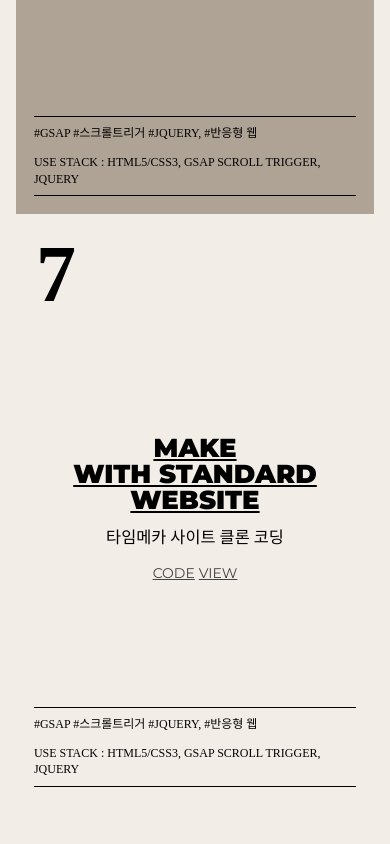
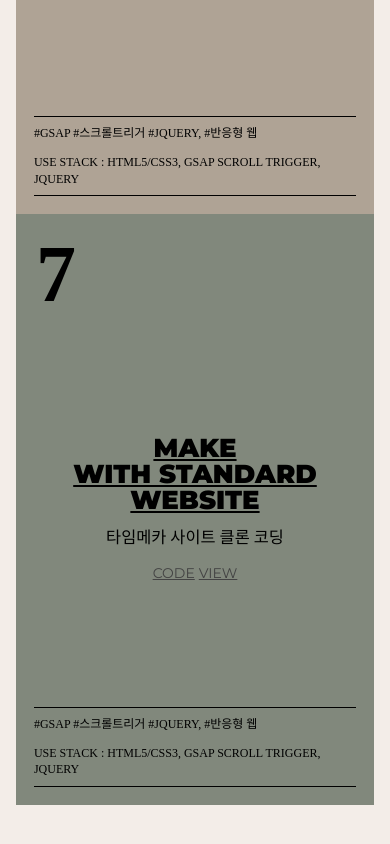
Before and after one commit to leeinwha/ReactPortfolio, a React (Create React App) app: page / in a window 390 px wide. Shown: the part 5872-6716 px from the top of the page. Built offline with nearby package versions, Linux system fonts and the light colour scheme; a small style sheet from the web is missing; a web font is replaced by a local one.

Commit message:
Update _site.scss

```diff
--- a/src/assets/scss/section/_site.scss
+++ b/src/assets/scss/section/_site.scss
@@ -79,7 +79,8 @@
         @media (max-width: 800px){
             top: 240px;
         }
-      }&.s6 {
+      }
+      &.s6 {
         background-color: var(--subBg200);
         top: 280px;
 
@@ -87,6 +88,15 @@
             top: 260px;
         }
       }
+      &.s7 {
+        background-color: var(--subBg300);
+        top: 300px;
+
+        @media (max-width: 800px){
+            top: 280px;
+        }
+      }
+
       .num {
         font-size: 5vw;
         line-height: 1;
```
